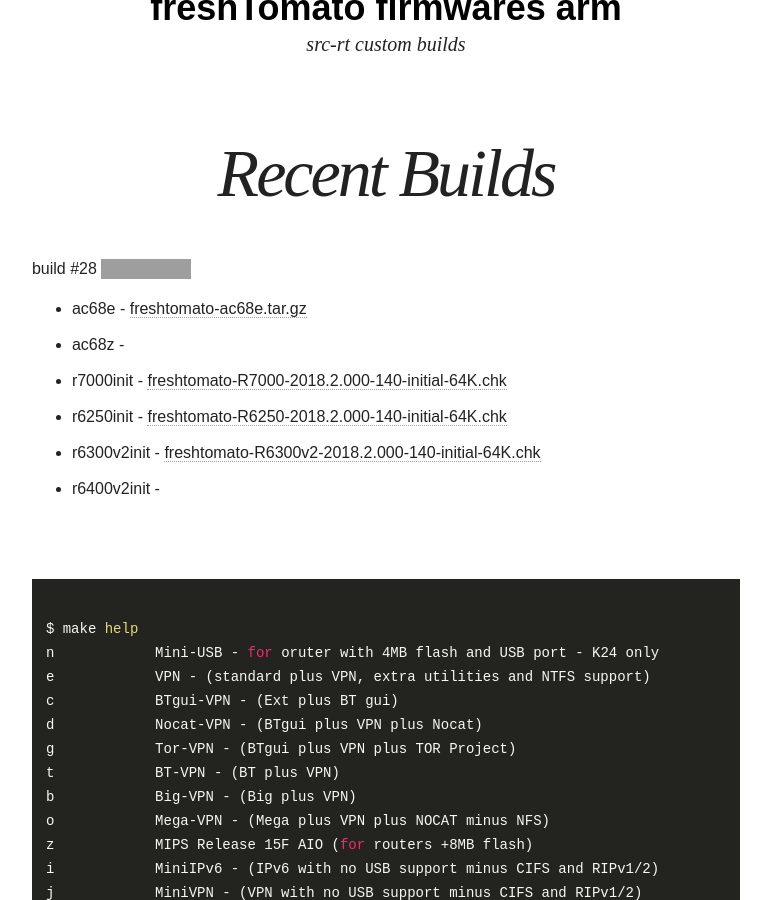
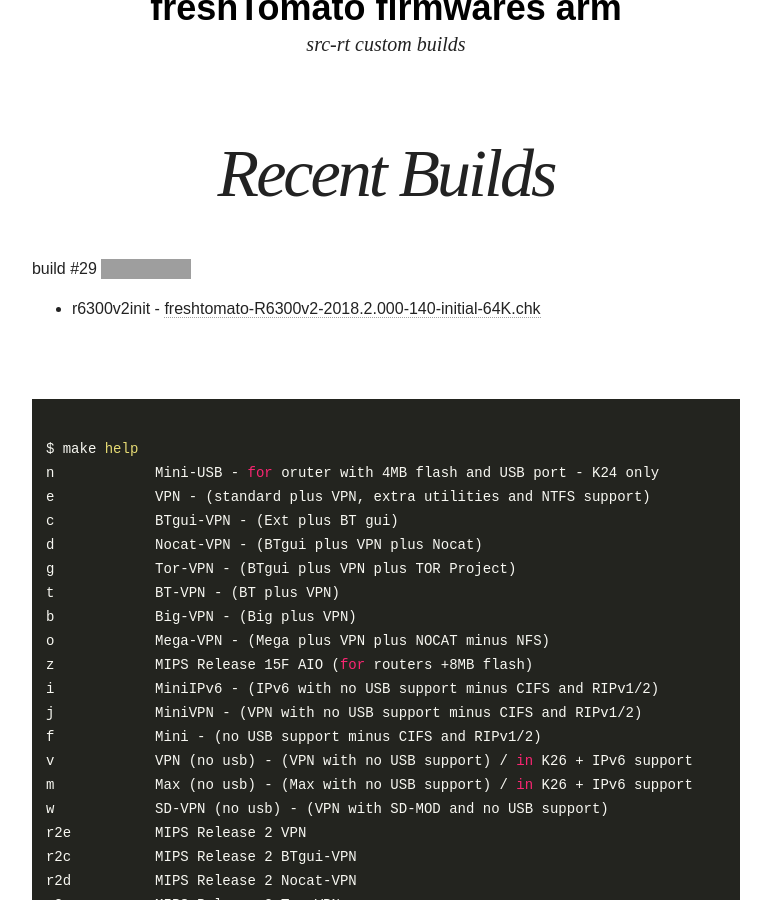
Before and after one commit to oglopss/freshTomato-ARM-ci-jekyll, a Jekyll site: the page built from index.html, in a window 1280 px wide and 900 px high, scrolled down 339 px. Shown: the whole window, without its empty margins (254-1025 px from the left). Built offline with Jekyll 4.4.1, drawn with Linux system fonts in a browser that asks for light colours; nearby versions of some CDN libraries; grey boxes are pictures that could not be loaded.

Commit message:
Travis build 29 r6300v2init pushed to gh-pages

```diff
--- a/_data/ss.yml
+++ b/_data/ss.yml
@@ -1,8 +1,3 @@
-build: 28
+build: 29
 files:
-  - 0003 r7000init freshtomato-R7000-2018.2.000-140-initial-64K.chk
-  - 0004 r6250init freshtomato-R6250-2018.2.000-140-initial-64K.chk
   - 0005 r6300v2init freshtomato-R6300v2-2018.2.000-140-initial-64K.chk
-  - 0006 r6400v2init
-  - 0001 ac68e freshtomato-ac68e.tar.gz
-  - 0002 ac68z
```
